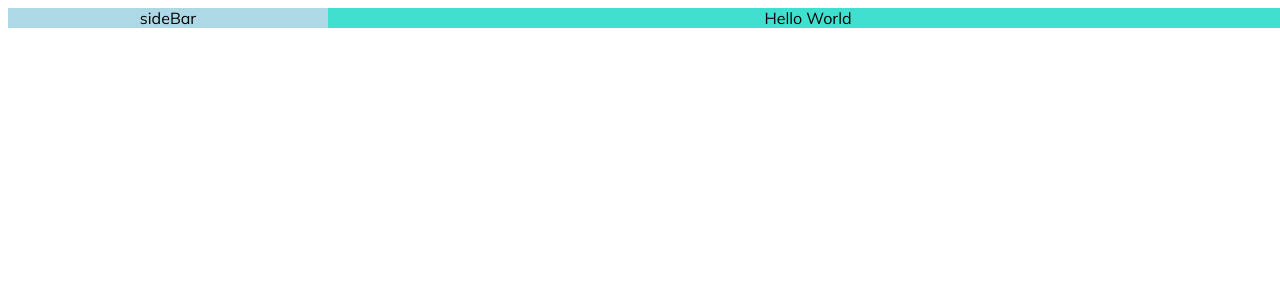
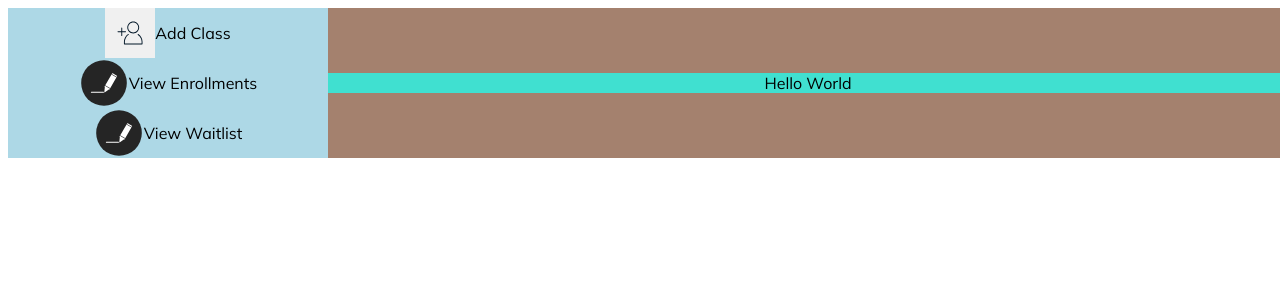
Before and after one commit to notrandomath/webreg-hackathon, a React (Create React App) app: page / in a window 1280 px wide. Shown: the top 300 px of the page. Built offline with nearby package versions, Linux system fonts and the light colour scheme.

Commit message:
created side bar data

```diff
--- a/src/components/sideBar/sideBar.js
+++ b/src/components/sideBar/sideBar.js
@@ -1,9 +1,17 @@
-import "./sideBar.scss"
+import "./sideBar.scss";
+import { sideBarItems } from "../../data";
 
 export default function SideBar() {
   return (
     <div className="sideBar">
-      sideBar
+      {sideBarItems.map((item) => {
+        return (
+          <div className="sideBarEntry">
+            <img src={item.icon} alt="" className="icon"/>
+            {item.title}
+          </div>
+        );
+      })}
     </div>
-  )
+  );
 }
--- a/src/components/sideBar/sideBar.scss
+++ b/src/components/sideBar/sideBar.scss
@@ -1,3 +1,15 @@
 .sideBar{
     background-color: lightblue;
+    display: flex;
+    flex-direction: column;
+    align-items: center;
+    .sideBarEntry{
+        display: flex;
+        flex-direction: row;
+        align-items: center;
+        .icon{
+            width: 50px;
+            height: 50px;
+        }
+    }
 }
--- /dev/null
+++ b/src/data.js
@@ -0,0 +1,17 @@
+export const sideBarItems = [
+    {
+        id: 1,
+        title: "Add Class",
+        icon: "assets/add_icon.svg",
+    },
+    {
+        id: 2,
+        title: "View Enrollments",
+        icon: "assets/write_icon.svg",
+    },
+    {
+        id: 3,
+        title: "View Waitlist",
+        icon: "assets/write_icon.svg",
+    },
+]
```
Also changed, not shown: public/assets/add_icon.svg (added), public/assets/sources.txt (added), public/assets/write_icon.svg (added).
